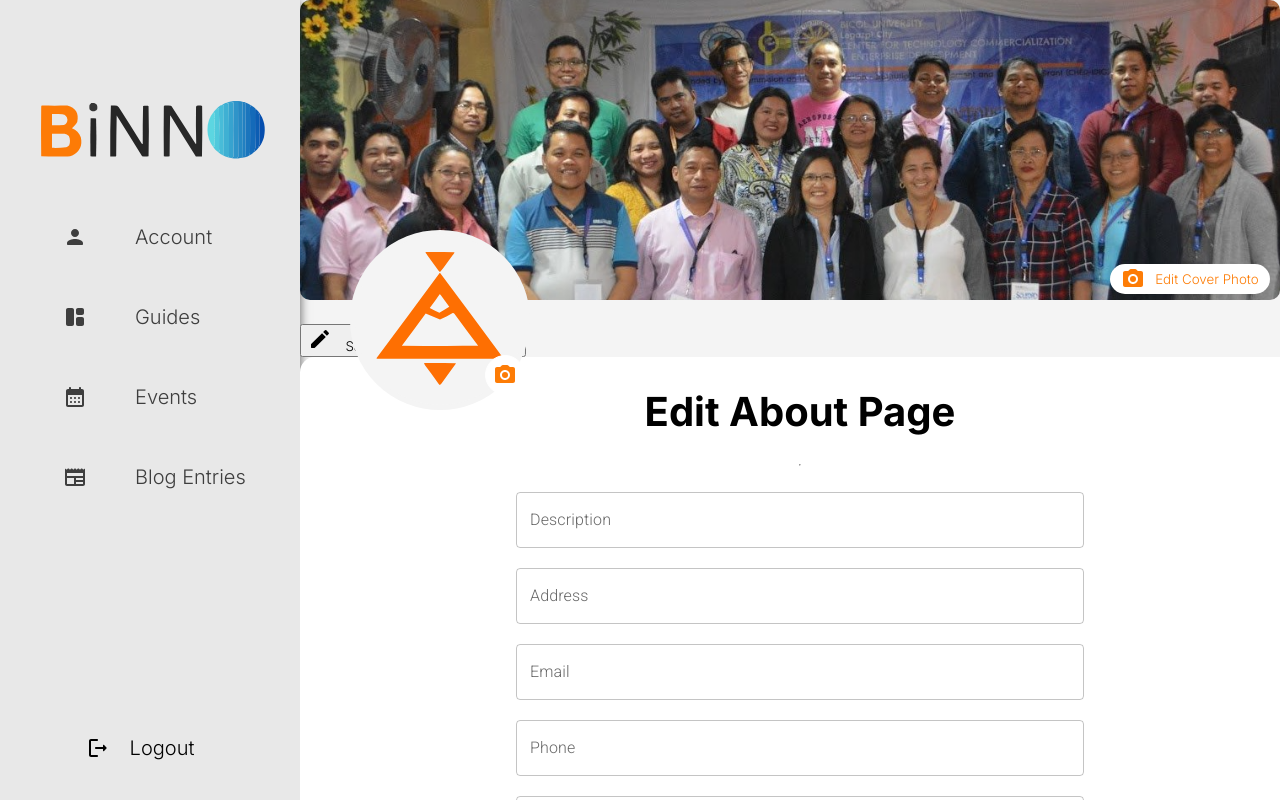
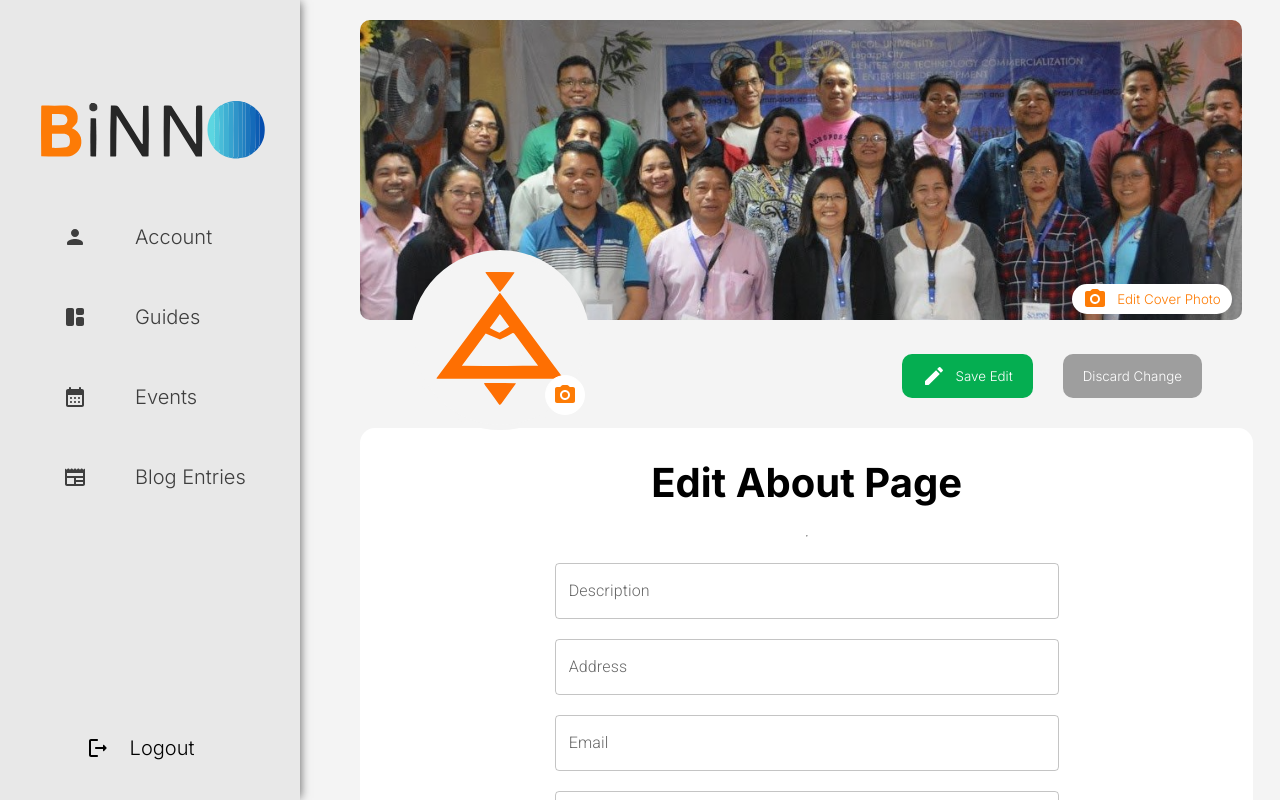
Before and after one commit to Andre113001/binno-members-frontend, a React (Vite) app: page /account in a window 1280 px wide. Both pictures are taken after a click on the button "⠀Edit Profile". Built offline with nearby package versions, Linux system fonts and the light colour scheme.

Commit message:
adjusted padding

```diff
--- a/src/pages/EnablerAccount/AccountComponents/EnablerInformationTab/informationTab.module.css
+++ b/src/pages/EnablerAccount/AccountComponents/EnablerInformationTab/informationTab.module.css
@@ -39,7 +39,7 @@
     flex-direction: column;
     align-items: center;
     justify-content: center;
-    width: 100%;
+    width: 99%;
     padding: 10px;
     border-radius: 15px;
     border: none;
--- a/src/pages/EnablerAccount/EnablerAccount.module.css
+++ b/src/pages/EnablerAccount/EnablerAccount.module.css
@@ -36,7 +36,7 @@
 }
 
 .profileEditButton{
-  padding: 8px 20px;
+  padding: 10px 20px;
   margin: 0 10px;
   border: none;
   border-radius: 10px;
@@ -54,7 +54,7 @@
 }
 
 .ViewPageButton{
-  padding: 8px 20px;
+  padding: 10px 20px;
   margin: 0 20px;
   border: none;
   border-radius: 10px;
@@ -108,3 +108,61 @@
   display: flex;
   margin: 0;
 }
+
+.AccountEditPage{
+  width: 90%;
+  padding: 20px;
+  margin: 0 40px;
+  border-radius: 15px;
+}
+
+.profileImageContainer img {
+    border-radius: 50%;
+    width: 150px;
+    height: 150px;
+    object-fit: cover;
+}
+
+.AccountEditSave{
+  padding: 0px 10px;
+  margin: 30px 10px;
+  border: none;
+  display: flex;
+  justify-content: flex-end;
+}
+
+.profileSaveButton{
+  padding: 10px 20px;
+  margin: 0 10px;
+  border: none;
+  border-radius: 10px;
+  color: white;
+  background-color: #05ae51;
+  font-family:  'Inter', sans-serif;
+  display: flex;
+  align-items: center;
+}
+
+.profileSaveButton:hover{
+  cursor: pointer;
+  background-color: #054eae;
+  transition: 0.5ms;
+}
+
+.discardButton{
+  padding: 14px 20px;
+  margin: 0 20px;
+  border: none;
+  border-radius: 10px;
+  color: white;
+  background-color: #9e9e9e;
+  font-family:  'Inter', sans-serif;
+  display: flex;
+  align-items: center;
+}
+
+.discardButton:hover{
+  cursor: pointer;
+  background-color: rgb(252, 74, 74);
+  transition: 0.5ms;
+}
```
